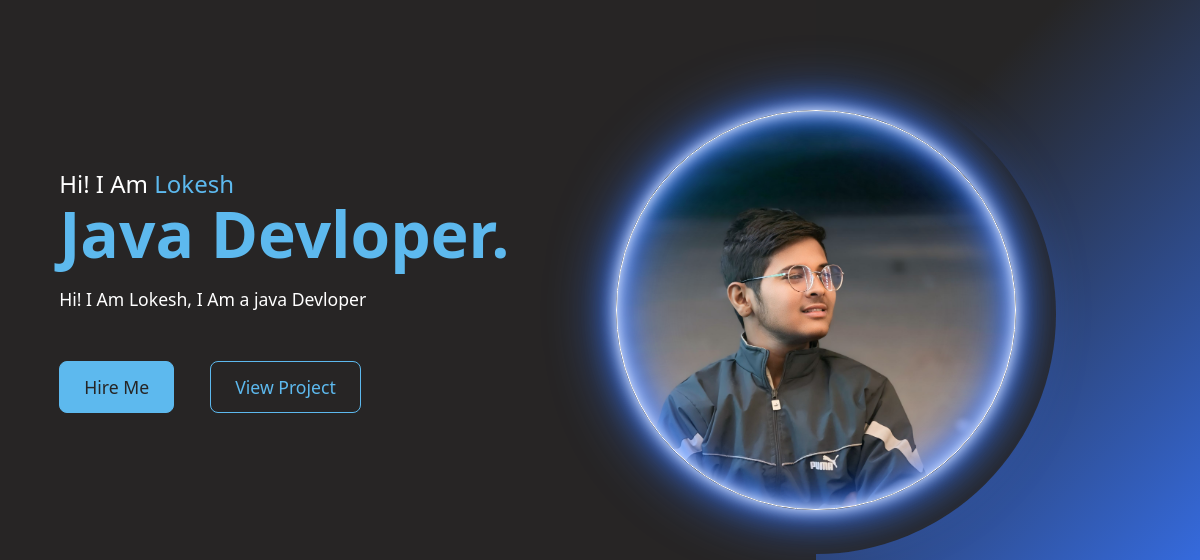
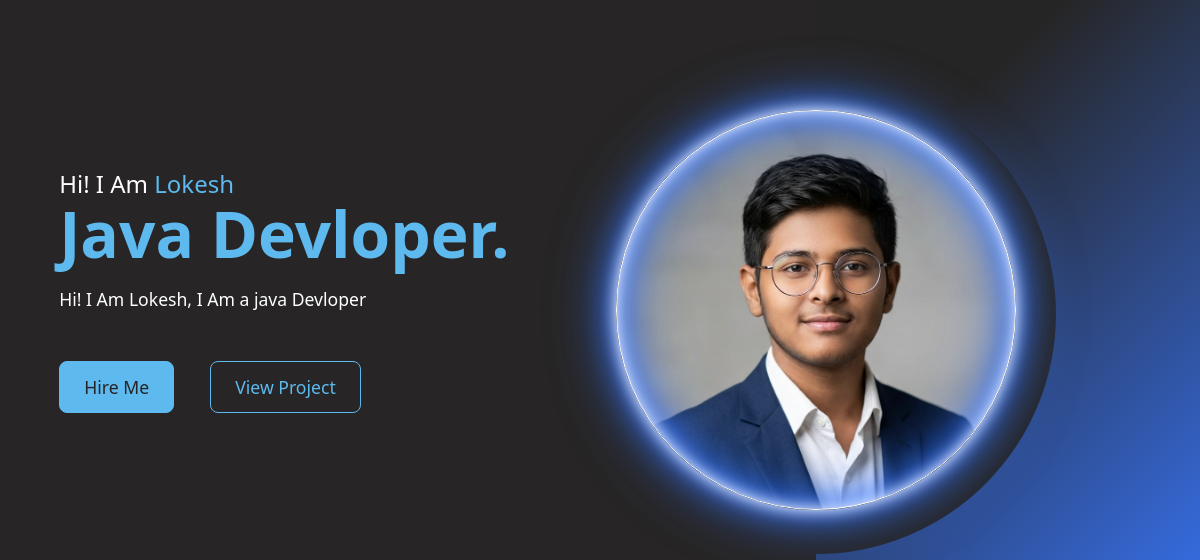
Before and after one commit to lp805581-del/lokesh, a plain HTML site: page index.html in a window 1280 px wide. Shown: the part 110-670 px from the top of the page, 80-1280 px from the left. Drawn offline with Linux system fonts and the light colour scheme.

Commit message:
Refactor style.css to improve layout and design

```diff
--- a/style.css
+++ b/style.css
@@ -140,7 +140,7 @@ padding-left: 3rem;
     width: 30rem;
 }
 .circle:nth-child(2){
-    background-image: url("1737389464936.jpg");
+    background-image: url("lokesh.jpeg");
     background-size: 100%;
     background-repeat: no-repeat;
     width: 25rem;
```
